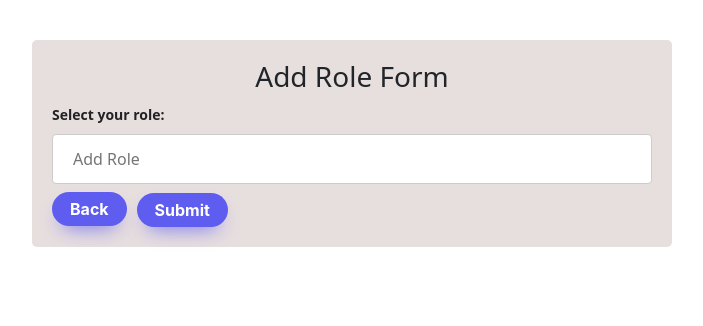
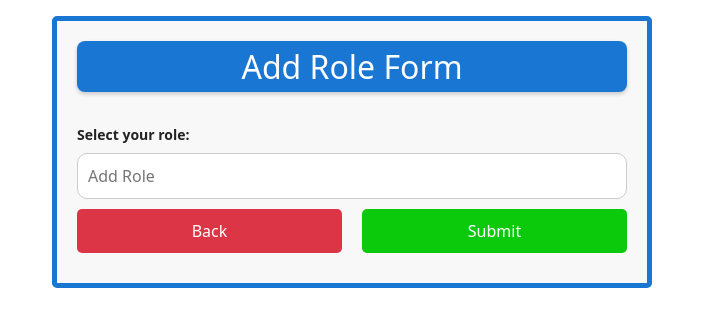
Before and after one commit to iOfficeProject/hospital_appointment_booking_system_frontend, a React (Create React App) app: page /addrole in a window 1280 px wide. Shown: the top 326 px of the page, without its empty margins (288-991 px from the left). Built offline with nearby package versions, Linux system fonts and the light colour scheme.

Commit message:
Final routing and styling fixed

```diff
--- a/src/App.js
+++ b/src/App.js
@@ -20,11 +20,11 @@ function App() {
     <>
       <BrowserRouter>
         <Routes>
-          {/* <Route path="/" element={<Home />} />
+          <Route path="/" element={<Home />} />
           <Route path="/login" element={<LogIn />} />
           <Route path="/about" element={<AboutUs />} />
-          <Route path="/services" element={<Services />} /> */}
-          <Route path="/" element={<AdminPage />} />
+          <Route path="/services" element={<Services />} />
+          <Route path="/admin" element={<AdminPage />} />
           <Route path="/hospital" element={<HospitalPage />} />
           <Route path="/addhospital" element={<AddHospital />} />
           <Route path="/adduser" element={<AddUser />} />
--- a/src/Components/Home/NavBar.js
+++ b/src/Components/Home/NavBar.js
@@ -1,13 +1,22 @@
 import React from "react";
 import "bootstrap/dist/css/bootstrap.min.css";
 import classes from "./NavBar.module.css";
-
+import { FaHome } from "react-icons/fa";
 import { Link } from "react-router-dom";
+import { useNavigate } from "react-router-dom";
 
 function App() {
+  const navigate = useNavigate();
+
+  const homeClickHandler = () => {
+    navigate("/");
+  };
   return (
     <nav className={classes.nav}>
       <ul>
+        <div>
+          <FaHome onClick={homeClickHandler} />
+        </div>
         <li>
           <Link to="/about">About</Link>
         </li>
--- a/src/Components/Home/NavBar.module.css
+++ b/src/Components/Home/NavBar.module.css
@@ -5,7 +5,6 @@
 .nav ul {
   list-style: none;
   margin: 0;
-  padding: 0.75rem;
   display: flex;
   align-items: center;
   justify-content: flex-end;
--- a/src/Components/Welcome/AdminPage/AdminPage.js
+++ b/src/Components/Welcome/AdminPage/AdminPage.js
@@ -16,7 +16,7 @@ const AdminPage = () => {
     <>
       {/* Header */}
 
-      <Header/>
+      <Header />
 
       <Container fluid>
         <Row>
--- a/src/Components/Welcome/Hospital/EditHospital.js
+++ b/src/Components/Welcome/Hospital/EditHospital.js
@@ -40,6 +40,7 @@ const EditHospital = () => {
       <div>
         <h3 className="heading">Edit Hospital Form</h3>
       </div>
+      <br/>
 
       <form onSubmit={handleSubmit}>
         <label htmlFor="name">
@@ -67,14 +68,15 @@ const EditHospital = () => {
           title="Can contain alphabets, numbers and some relevant symbols"
         />
 
+        <div className="btn-container">
           <input
             type="button"
             className="back-btn"
             value="Back"
             onClick={backBtnHandler}
           />
-
           <input type="submit" className="btn" value="Update" />
+        </div>
       </form>
     </div>
   );
--- a/src/Components/Welcome/Hospital/Hospital.css
+++ b/src/Components/Welcome/Hospital/Hospital.css
@@ -1,87 +1,5 @@
-input[type="text"],
-input[type="email"],
-input[type="password"] {
-  width: 100%;
-  padding: 12px 20px;
-  margin: 8px 0;
-  display: inline-block;
-  border: 1px solid #ccc;
-  border-radius: 4px;
-  box-sizing: border-box;
-}
-
-label{
-  margin-right:8px;
-}
-
-select{
-  margin-bottom:16px;
-}
-
-
-.heading {
-  text-align: center;
-}
-
-
-
-.form-container {
-  margin-top: 40px;
-  border-radius: 5px;
-  background-color: #e7dede;
-  padding: 20px;
-  width: 50%;
-  margin-left: auto;
-  margin-right: auto;
-}
-
-
-
-.btn,
-.back-btn {
-  background: #5e5df0;
-  border-radius: 999px;
-  box-shadow: 0 10px 20px -10px #5e5df0;
-  box-sizing: border-box;
-  color: #ffffff;
-  cursor: pointer;
-  font-family: Inter, Arial, Helvetica, sans-serif;
-  font-size: 16px;
-  font-weight: 700;
-  line-height: 24px;
-  opacity: 1;
-  outline: 0 solid transparent;
-  padding: 5px 18px;
-  user-select: none;
-  -webkit-user-select: none;
-  touch-action: manipulation;
-  width: fit-content;
-  word-break: break-word;
-  border: 0;
-}
-
-
-
-.back-btn {
-  margin-right: 10px;
-}
-
-.password-input-container {
-  position: relative;
-}
-
-.password-input-container input[type="password"] {
-  padding-right: 40px;
-}
-
-.password-toggle-btn {
-  position: absolute;
-  top: 50%;
-  right: 10px;
-  transform: translateY(-50%);
-  background: none;
-  border: none;
-  cursor: pointer;
+select {
+  margin-bottom: 16px;
 }
 
 .eye-icon {
@@ -90,18 +8,18 @@ select{
   fill: #999;
 }
 
-select{
-    padding: 2px;
-    width: 170px;
-    margin-left: 8px;
-    font-size: 1rem;
-    text-transform: capitalize;
+select {
+  padding: 2px;
+  width: 170px;
+  margin-left: 8px;
+  font-size: 1rem;
+  text-transform: capitalize;
 }
-label{
+label {
   font-weight: bold;
 }
 
-h2{
+h2 {
   text-align: center;
   color: white !important;
   line-height: 1.6;
@@ -109,7 +27,124 @@ h2{
   background-color: #1976d2;
   padding: 8px 16px;
   margin-top: 16px;
-  font-size:32px;
+  font-size: 32px;
   border-radius: 8px;
-  box-shadow: 0 2px 4px rgba(0, 0, 0, 0.2)
+  box-shadow: 0 2px 4px rgba(0, 0, 0, 0.2);
 }
+
+.form-container {
+  max-width: 600px;
+  max-height: 1200px;
+  margin: 16px auto;
+  padding: 20px;
+  border: 5px solid #1976d2;
+  border-radius: 5px;
+  background-color: #f8f8f8 !important;
+}
+
+.form-container h3.heading {
+  text-align: center;
+  color: white !important;
+  line-height: 1.6;
+  text-decoration: none;
+  background-color: #1976d2;
+  font-size: 32px;
+  border-radius: 8px;
+  box-shadow: 0 2px 4px rgba(0, 0, 0, 0.2);
+}
+
+.form-container form label {
+  display: block;
+  margin-bottom: 8px;
+  font-weight: bold;
+}
+
+.form-container form input[type="text"],
+.form-container form input[type="email"],
+.form-container form input[type="password"],
+.form-container form select {
+  width: 100%;
+  padding: 10px;
+  margin-bottom: 10px;
+  border: 1px solid #ccc;
+  border-radius: 10px;
+  box-sizing: border-box;
+}
+
+.form-container form .password-input-container {
+  position: relative;
+}
+
+.form-container form .password-toggle-btn {
+  position: absolute;
+  top: 40%;
+  right: 10px;
+  transform: translateY(-50%);
+  background: none;
+  border: none;
+  cursor: pointer;
+  outline: none;
+}
+
+.form-container form .btn {
+  display: block;
+  width: 80%;
+  padding: 10px;
+  color: #fff;
+  background-color: rgb(11, 201, 11);
+  margin-bottom: 10px;
+  border: none;
+  border-radius: 5px;
+  cursor: pointer;
+}
+
+.form-container form .back-btn {
+  display: block;
+  width: 80%;
+  padding: 10px;
+  margin-bottom: 10px;
+  color: #fff;
+  background-color: #dc3545;
+  border: none;
+  border-radius: 5px;
+  cursor: pointer;
+}
+
+.form-container form .back-btn:hover,
+.form-container form .btn:hover {
+  background-color: #1976d2;
+}
+
+.form-container form select {
+  width: 100%;
+  padding: 10px;
+  margin-bottom: 10px;
+  border: 1px solid #ccc;
+  border-radius: 10px;
+  box-sizing: border-box;
+}
+
+.form-container form select label {
+  display: block;
+  margin-bottom: 8px;
+  font-weight: bold;
+}
+
+.form-container form select option {
+  padding: 10px;
+}
+#dropdown {
+  margin-left: 0;
+}
+
+.form-container form .btn-container {
+  display: flex;
+  gap: 20px;
+}
+
+/* Media Query for smaller screens */
+@media (max-width: 480px) {
+  .form-container {
+    max-width: 100%;
+  }
+}
--- a/src/Components/Welcome/Roles/AddRole.js
+++ b/src/Components/Welcome/Roles/AddRole.js
@@ -42,6 +42,7 @@ const AddRole = () => {
       <div>
         <h3 className="heading">Add Role Form</h3>
       </div>
+      <br/>
 
       <form onSubmit={onSubmitClickHandler}>
         <label htmlFor="dropdown">Select your role:</label>
@@ -55,15 +56,15 @@ const AddRole = () => {
         />
 
         <br />
-
+        <div className="btn-container">
           <input
             type="button"
             className="back-btn"
             value="Back"
             onClick={backBtnHandler}
           />
-
           <input type="submit" className="btn" value="Submit" />
+        </div>
       </form>
     </div>
   );
--- a/src/Components/Welcome/Users/AddUser.js
+++ b/src/Components/Welcome/Users/AddUser.js
@@ -150,13 +150,14 @@ const AddUser = () => {
       <div>
         <h3 className="heading">Add User Form</h3>
       </div>
-
+      <br />
       <form onSubmit={onSubmitClickHandler}>
         <label htmlFor="name">
           <b>Enter your full name :</b>
         </label>
         <input
           type="text"
+          className="input-field"
           placeholder="Full Name"
           value={name}
           onChange={onNameChangeHandler}
@@ -245,7 +246,7 @@ const AddUser = () => {
           </>
         )}
 
-        {roleId != "" && Number.parseInt(roleId) != 1 && (
+        {roleId !== "" && Number.parseInt(roleId) !== 1 && (
           <>
             <br /> <label htmlFor="dropdown">Select your Hospital:</label>
             <select
@@ -264,6 +265,7 @@ const AddUser = () => {
         )}
 
         <br />
+        <div className="btn-container">
           <input
             type="button"
             className="back-btn"
@@ -271,6 +273,7 @@ const AddUser = () => {
             onClick={backBtnHandler}
           />
           <input type="submit" className="btn" value="Submit" />
+        </div>
       </form>
     </div>
   );
--- a/src/Components/Welcome/Users/EditUser.js
+++ b/src/Components/Welcome/Users/EditUser.js
@@ -131,7 +131,7 @@ const EditUser = () => {
       <div>
         <h3 className="heading">Edit User Form</h3>
       </div>
-
+      <br />
       <form onSubmit={handleSubmit}>
         <label htmlFor="name">
           <b>Enter your full name :</b>
@@ -214,15 +214,15 @@ const EditUser = () => {
           ))}
         </select>
         <br />
-
+        <div className="btn-container">
           <input
-          onClick={handleBackBtn}
             type="button"
             className="back-btn"
             value="Back"
+            onClick={handleBackBtn}
           />
-
           <input type="submit" className="btn" value="Update" />
+        </div>
       </form>
     </div>
   );
```
Also changed, not shown: src/Components/LogIn/LoginForm.js (+17 -24 lines), src/Components/Welcome/Hospital/AddHospital.js (+13 -12 lines). Lines whose indentation alone changed are shown as unchanged.
